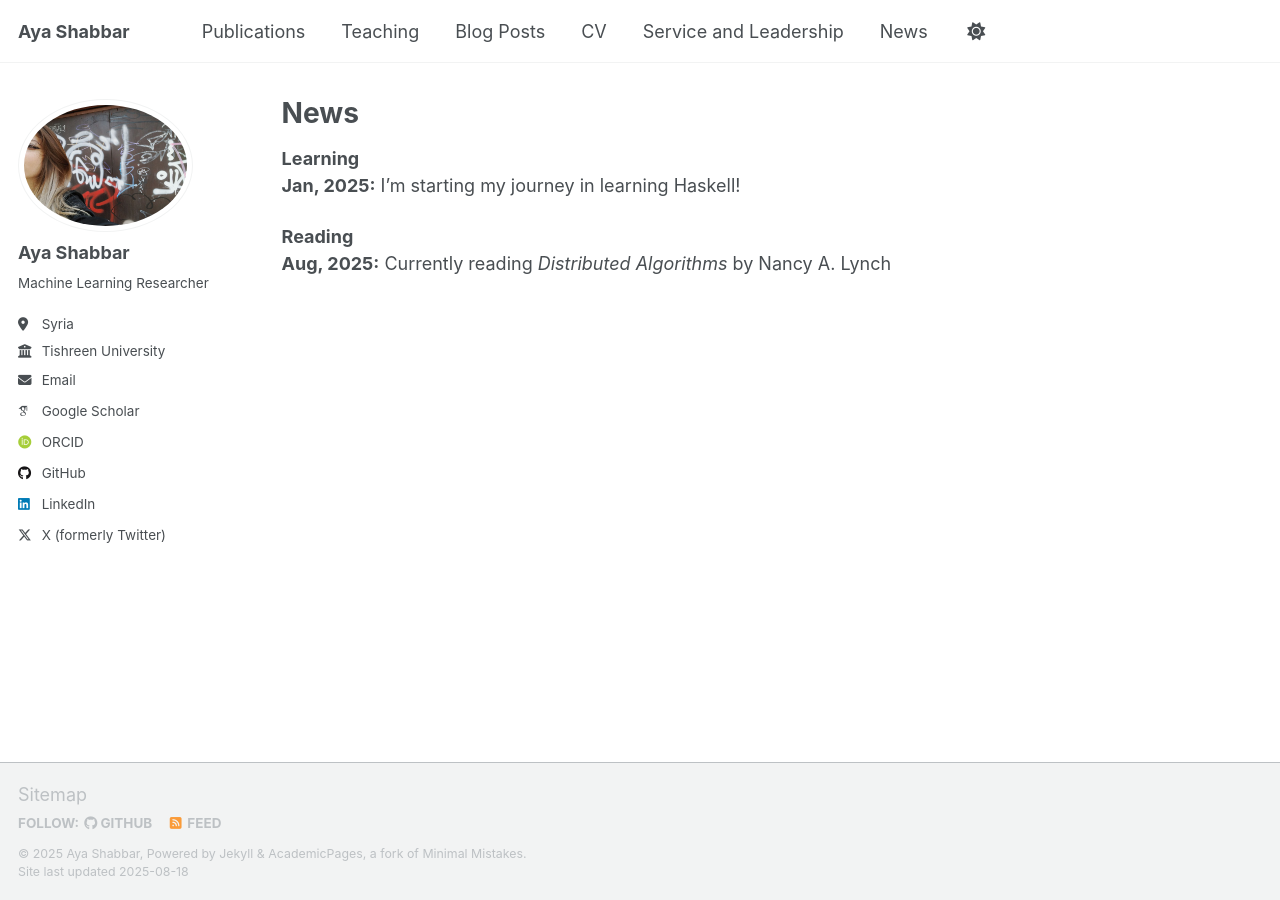
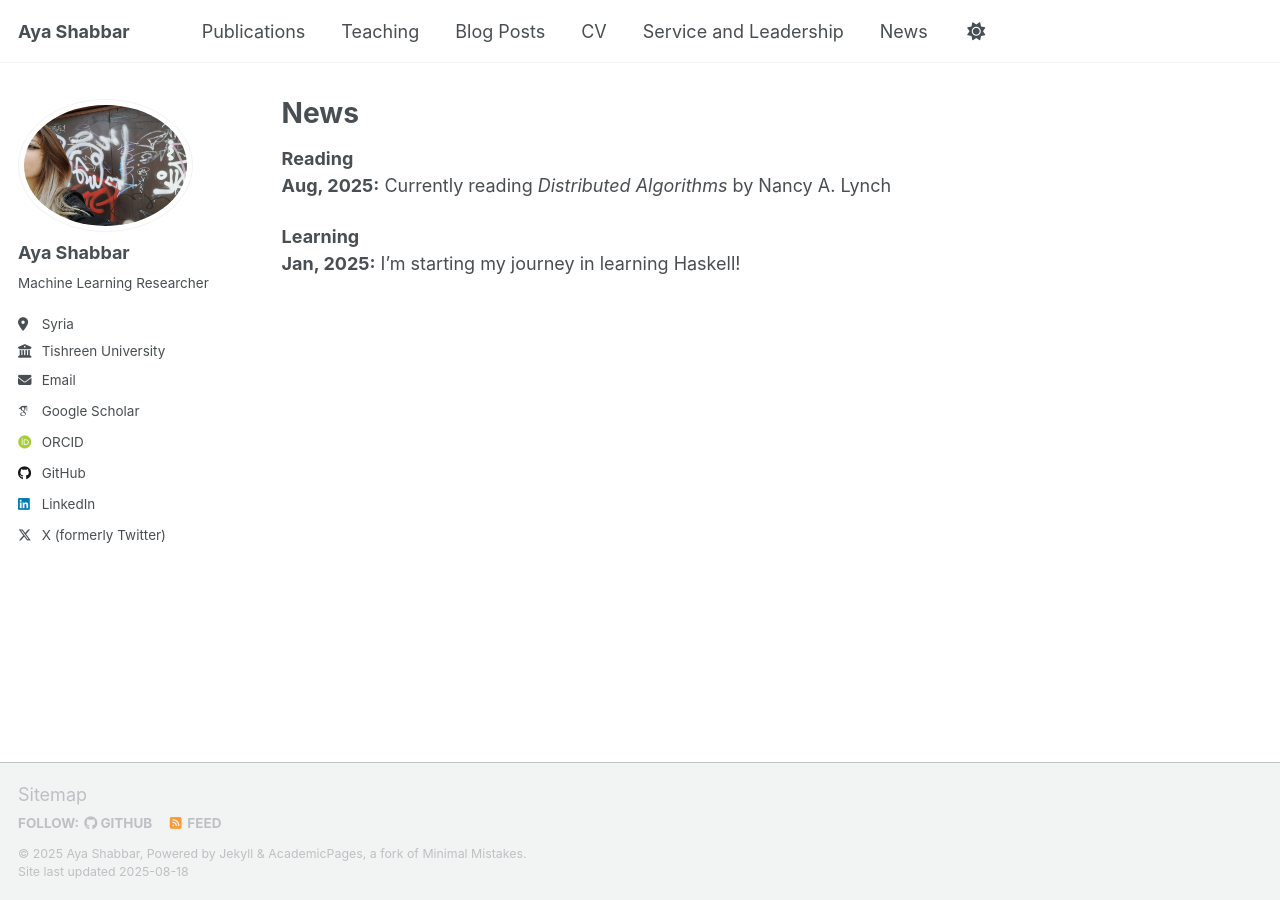
Before and after one commit to ayashabbar/ayashabbar.github.io, a Jekyll site: the page built from _pages/news.md, in a window 1280 px wide. Built offline with Jekyll 4.4.1, drawn with Linux system fonts in a browser that asks for light colours; some web fonts are replaced; a script that is not in the unit is left out.

Commit message:
Update news.md

```diff
--- a/_pages/news.md
+++ b/_pages/news.md
@@ -4,8 +4,9 @@ title: "News"
 permalink: /news/
 author_profile: true
 ---
-**Learning**<br>
-**Jan, 2025:** I'm starting my journey in learning Haskell! <br>
 
 **Reading**<br>
 **Aug, 2025:** Currently reading *Distributed Algorithms* by Nancy A. Lynch
+
+**Learning**<br>
+**Jan, 2025:** I'm starting my journey in learning Haskell! <br>
```
